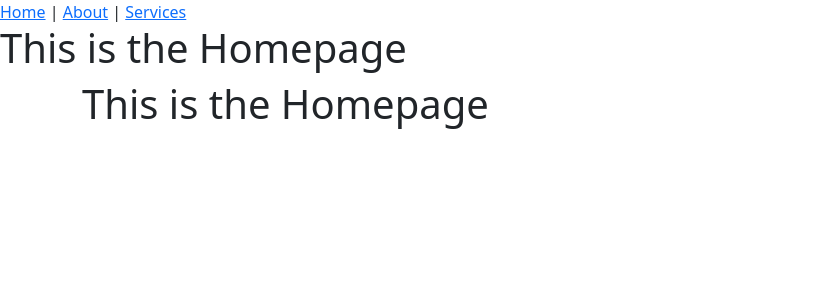
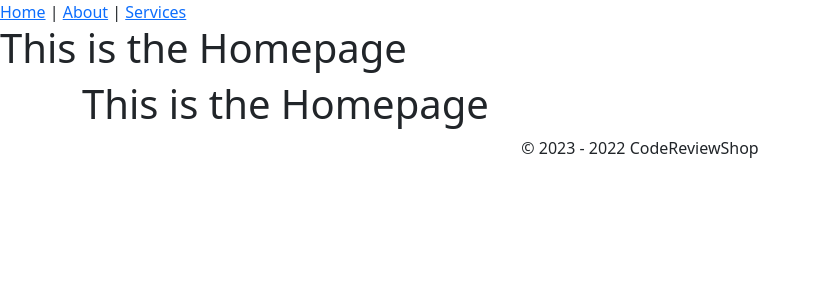
Before and after one commit to project-graveyard/codereviewshop, a Vue app: page / in a window 1280 px wide. Shown: the top 300 px of the page, without its empty margins (0-821 px from the left). Built offline with nearby package versions, Linux system fonts and the light colour scheme.

Commit message:
add copyright to footer

```diff
--- a/src/components/FooterSection.vue
+++ b/src/components/FooterSection.vue
@@ -1,7 +1,13 @@
-<script></script>
+<script setup>
+import { ref } from 'vue'
+
+const curDate = ref(new Date().getFullYear())
+</script>
 
 <template>
-  <footer></footer>
+  <div class="footer text-center">
+    <span>&copy; 2023 {{ !(2023 === curDate) ? "- " + curDate : "" }} CodeReviewShop</span>
+  </div>
 </template>
 
 <style></style>
```
